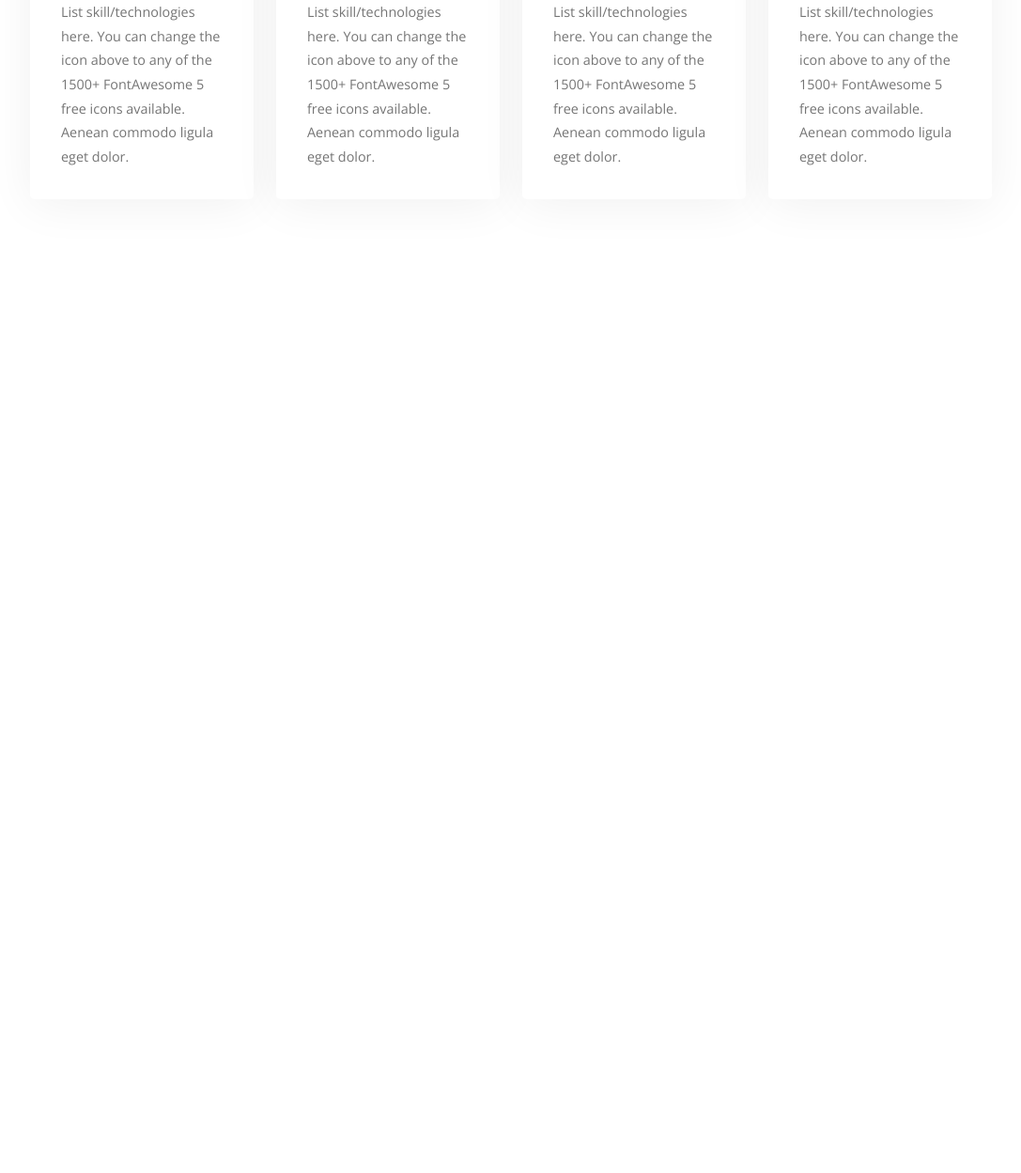
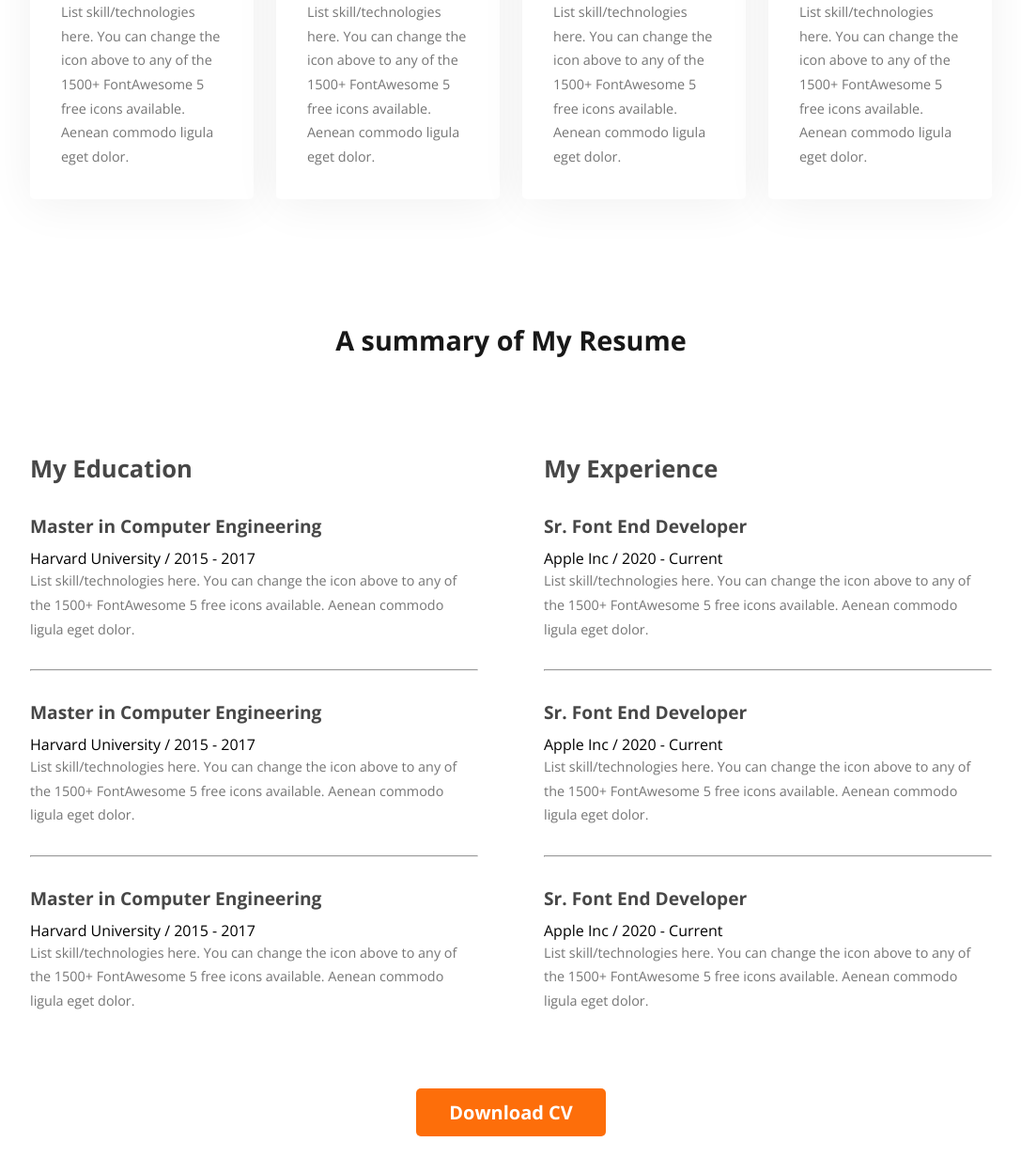
Before and after one commit to Md-Sojib-Hossain-cse/practice-portfolio-1, a plain HTML site: page index.html in a window 1280 px wide. Shown: the part 1556-2804 px from the top of the page at 94% size, without its empty margins (96-1183 px from the left). Before the commit the page ends 1868 px from the top, so only its background shows below. Drawn offline with nearby package versions, Linux system fonts and the light colour scheme.

Commit message:
resume section added

```diff
--- a/index.html
+++ b/index.html
@@ -94,6 +94,66 @@
                 </div>
             </div>
         </section>
+
+
+
+        <!-- resume section starts here  -->
+
+        <section class="resume">
+            <h3 class="section-title">A summary of My Resume</h3>
+
+            <div class="resume-section">
+                <div class="resume-column">
+                    <h4 class="resume-column-heading">My Education</h4>
+                    <div class="resume-column-inf0">
+                        <h5 class="info-title">Master in Computer Engineering</h5>
+                        <p class="info-insitute">Harvard University / 2015 - 2017</p>
+                        <p class="info-description">List skill/technologies here. You can change the icon above
+                            to any of the 1500+ FontAwesome 5 free icons available. Aenean commodo ligula eget dolor.</p>
+                    </div>
+                    <hr>
+                    <div class="resume-column-inf0">
+                        <h5 class="info-title">Master in Computer Engineering</h5>
+                        <p class="info-insitute">Harvard University / 2015 - 2017</p>
+                        <p class="info-description">List skill/technologies here. You can change the icon above
+                            to any of the 1500+ FontAwesome 5 free icons available. Aenean commodo ligula eget dolor.</p>
+                    </div>
+                    <hr>
+                    <div class="resume-column-inf0">
+                        <h5 class="info-title">Master in Computer Engineering</h5>
+                        <p class="info-insitute">Harvard University / 2015 - 2017</p>
+                        <p class="info-description">List skill/technologies here. You can change the icon above
+                            to any of the 1500+ FontAwesome 5 free icons available. Aenean commodo ligula eget dolor.</p>
+                    </div>
+                </div>
+                <div class="resume-column">
+                    <h4 class="resume-column-heading">My Experience</h4>
+                    <div class="resume-column-inf0">
+                        <h5 class="info-title">Sr. Font End Developer</h5>
+                        <p class="info-insitute">Apple Inc / 2020 - Current</p>
+                        <p class="info-description">List skill/technologies here. You can change the icon above
+                            to any of the 1500+ FontAwesome 5 free icons available. Aenean commodo ligula eget dolor.</p>
+                    </div>
+                    <hr>
+                    <div class="resume-column-inf0">
+                        <h5 class="info-title">Sr. Font End Developer</h5>
+                        <p class="info-insitute">Apple Inc / 2020 - Current</p>
+                        <p class="info-description">List skill/technologies here. You can change the icon above
+                            to any of the 1500+ FontAwesome 5 free icons available. Aenean commodo ligula eget dolor.</p>
+                    </div>
+                    <hr>
+                    <div class="resume-column-inf0">
+                        <h5 class="info-title">Sr. Font End Developer</h5>
+                        <p class="info-insitute">Apple Inc / 2020 - Current</p>
+                        <p class="info-description">List skill/technologies here. You can change the icon above
+                            to any of the 1500+ FontAwesome 5 free icons available. Aenean commodo ligula eget dolor.</p>
+                    </div>
+                </div>
+            </div>
+            <div class="resume-button">
+                <button class="btn-primary">Download CV</button>
+            </div>
+        </section>
     </main>
     <footer></footer>
 </body>
--- a/styles/style.css
+++ b/styles/style.css
@@ -206,3 +206,55 @@
     font-weight: 400;
     line-height: 1.6rem;
 }
+
+
+/* resume section starts here  */
+.resume {
+    width: 80%;
+    margin: 130px auto;
+}
+
+.resume-section {
+    display: flex;
+    justify-content: space-between;
+    gap: 70px;
+    margin-top: 100px;
+}
+
+.resume-column-heading {
+    color: #474747;
+    font-size: 1.6rem;
+    font-weight: 700;
+    margin-bottom: 30px;
+}
+
+.info-title {
+    color: #474747;
+    font-size: 1.2rem;
+    font-weight: 700;
+    margin-bottom: 10px;
+}
+
+.info-institute {
+    color: #757575;
+    font-size: 1rem;
+    font-weight: 600;
+    margin-bottom: 20px;
+}
+
+.info-description {
+    color: #757575;
+    font-size: 0.9rem;
+    font-weight: 400;
+    line-height: 1.6rem;
+    margin-bottom: 30px;
+}
+.resume-column hr{
+    margin-bottom: 30px;
+}
+
+
+.resume-button{
+    text-align: center;
+    margin-top: 50px;
+}
```
